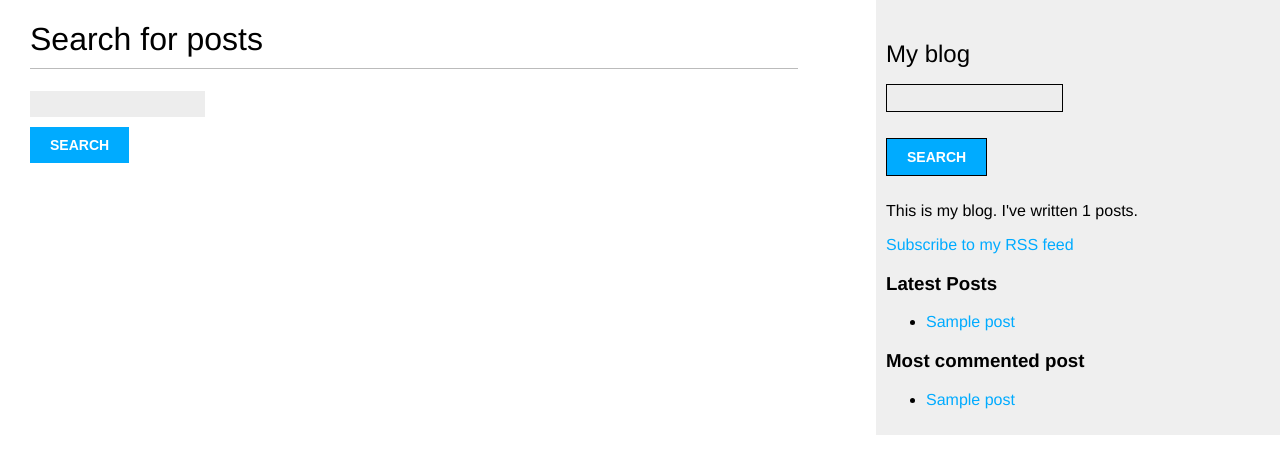
After one commit to MilanThapaa/blog, a Django app: page /blog/search/ in a window 1280 px wide. The commit adds this page. Shown: the top 474 px of the page. Run offline with Django 4.2, Linux system fonts and the light colour scheme; tables that the repository leaves empty hold one stand-in row (values such as "Sample post").

Commit message:
created search

```diff
--- a/blog/forms.py
+++ b/blog/forms.py
@@ -13,3 +13,7 @@ class CommentForm(forms.ModelForm):
     class Meta:
         model = Comment
         fields = ('name', 'email', 'body')
+
+
+class SearchForm(forms.Form):
+    query = forms.CharField(label='')
--- a/blog/urls.py
+++ b/blog/urls.py
@@ -9,5 +9,7 @@ urlpatterns = [
     path('<int:year>/<int:month>/<int:day>/<slug:post>/', views.post_detail, name='post_detail'),
     path('<int:post_id>/share/', views.post_share, name='post_share'),
     path('tag/<slug:tag_slug>/', views.post_list, name='post_list_by_tag'),
-    path('feed/', LatestPostsFeed(), name='post_feed')
+    path('feed/', LatestPostsFeed(), name='post_feed'),
+    path('search/', views.post_search, name='post_search'),
+
 ]
--- a/blog/views.py
+++ b/blog/views.py
@@ -1,7 +1,8 @@
 from django.shortcuts import render, get_object_or_404
 from .models import Post, Comment
+from django.contrib.postgres.search import SearchVector
 from django.core.paginator import Paginator, EmptyPage, PageNotAnInteger
-from .forms import EmailPostForm, CommentForm
+from .forms import EmailPostForm, CommentForm, SearchForm
 from django.core.mail import send_mail
 from django.conf import settings
 from taggit.models import Tag
@@ -9,6 +10,7 @@ from django.db.models import Count
 
 
 def post_list(request, tag_slug=None):
+    form = SearchForm()
     object_list = Post.published_objects.all()
     tag = None
     if tag_slug:
@@ -28,7 +30,8 @@ def post_list(request, tag_slug=None):
     context = {
         'page': page,
         'posts': posts,
-        'tag': tag
+        'tag': tag,
+        'form': form
     }
 
     return render(request, 'blog/post/list.html', context)
@@ -99,3 +102,23 @@ def post_share(request, post_id):
     }
 
     return render(request, 'blog/post/share.html', context)
+
+
+def post_search(request):
+    form = SearchForm()
+    query = None
+    results = []
+
+    if 'query' in request.GET:
+        form = SearchForm(request.GET)
+        if form.is_valid():
+            query = form.cleaned_data['query']
+            results = Post.published_objects.annotate(
+                search=SearchVector('title', 'body'),
+            ).filter(search=query)
+    context = {
+        'form': form,
+        'query': query,
+        'results': results
+    }
+    return render(request, 'blog/post/search.html', context)
--- a/config/settings.py
+++ b/config/settings.py
@@ -41,6 +41,7 @@ INSTALLED_APPS = [
     'taggit',
     'django.contrib.sites',
     'django.contrib.sitemaps',
+    'django.contrib.postgres',
 ]
 
 MIDDLEWARE = [
--- a/config/static/css/blog.css
+++ b/config/static/css/blog.css
@@ -71,6 +71,12 @@ input[type=submit] {
     font-size:14px;
     text-transform:uppercase;
 }
+
+.search input {
+    clear: none;
+    float: none;
+    border: 1px solid black;
+}
 .errorlist {
     color:#cc0033;
     float:left;
--- a/static/css/blog.css
+++ b/static/css/blog.css
@@ -71,6 +71,12 @@ input[type=submit] {
     font-size:14px;
     text-transform:uppercase;
 }
+
+.search input {
+    clear: none;
+    float: none;
+    border: 1px solid black;
+}
 .errorlist {
     color:#cc0033;
     float:left;
--- a/templates/base.html
+++ b/templates/base.html
@@ -13,6 +13,13 @@
 </div>
 <div id="sidebar">
     <h2>My blog</h2>
+    <div class="search">
+        <form action="{% url 'blog:post_search' %}" method="GET">
+            {{ form.as_p }}
+            {% csrf_token %}
+            <input type="submit" value="Search">
+        </form>
+    </div>
     <p>This is my blog. I've written {% total_posts %} posts.</p>
     <p><a href="{% url 'blog:post_feed' %}">Subscribe to my RSS feed</a></p>
     <h3>Latest Posts</h3>
--- /dev/null
+++ b/templates/blog/post/search.html
@@ -0,0 +1,27 @@
+{% extends 'base.html' %}
+{% load blog_tags %}
+{% block title %}Search{% endblock %}
+{% block content %}
+    {% if query %}
+        <h1>Posts containing "{{ query }}"</h1>
+        <h3>
+            {% with results.count as total_results %}
+                Found {{ total_results }} result{{ total_results|pluralize }}
+            {% endwith %}
+        </h3>
+        {% for post in results %}
+            <h4><a href="{{ post.get_absolute_url }}">{{ post.title }}</a></h4>
+            {{ post.body|markdown|truncatewords:5 }}
+        {% empty %}
+            <p>There are no search result for your query.</p>
+        {% endfor %}
+        <p><a href="{% url 'blog:post_search' %}">Search again</a></p>
+    {% else %}
+        <h1>Search for posts</h1>
+        <form method="GET">
+            {{ form.as_p }}
+            {% csrf_token %}
+            <input type="submit" value="Search">
+        </form>
+    {% endif %}
+{% endblock %}
```
